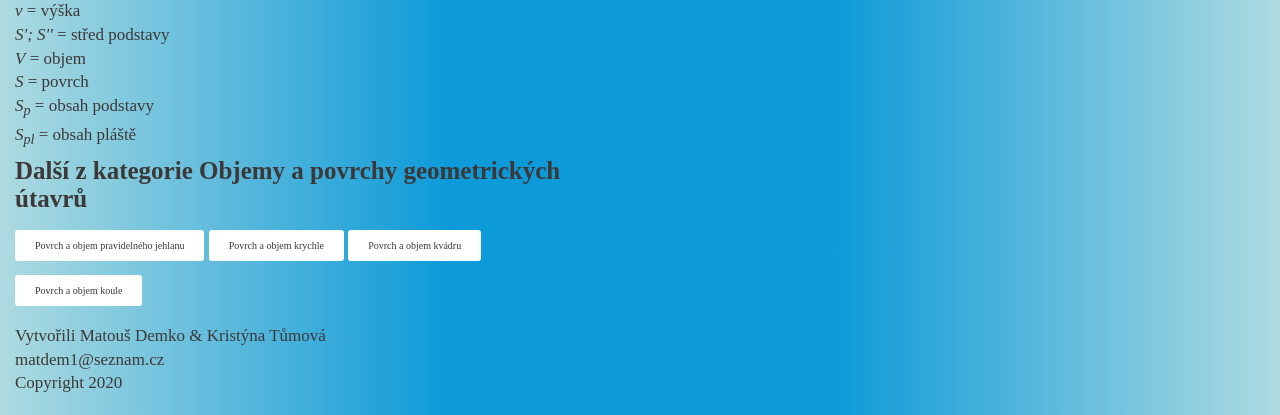
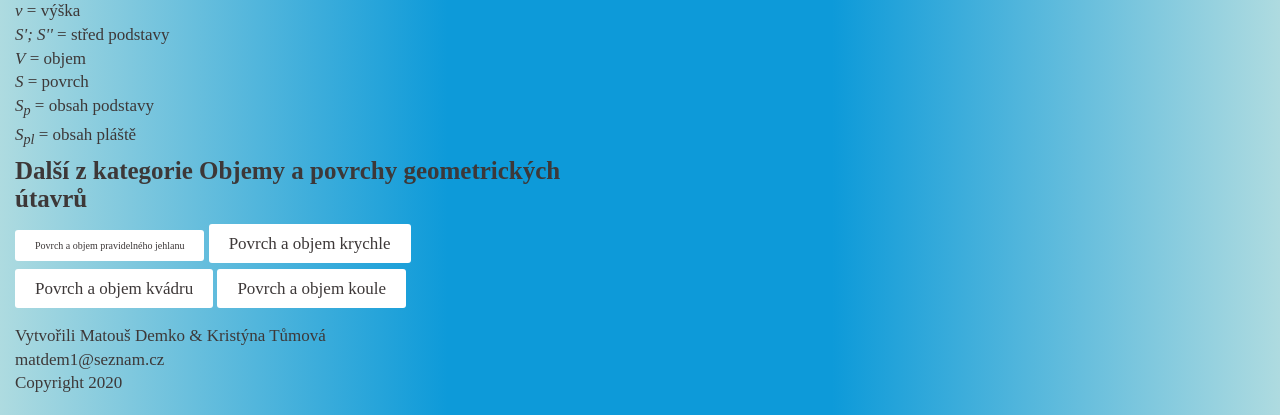
Before and after one commit to Werbold/Werbold.github.io, a PHP site: page /CZ/Matematika/GeometrickaTelesa/Valec/Valec.html in a window 1280 px wide. Shown: the part 764-1179 px from the top of the page. Run offline with PHP 8.4, Linux system fonts and the light colour scheme; some libraries are stand-ins or nearby versions.

Commit message:
Update Valec.css

```diff
--- a/CZ/Matematika/GeometrickaTelesa/Valec/CSS/Valec.css
+++ b/CZ/Matematika/GeometrickaTelesa/Valec/CSS/Valec.css
@@ -39,7 +39,7 @@
 		margin: 0;
 		padding: 0
 	}
-	#line ul li a{
+	#Odkaz1{
 		font-size: 10px;
 	}
 	#cislo4{
```
